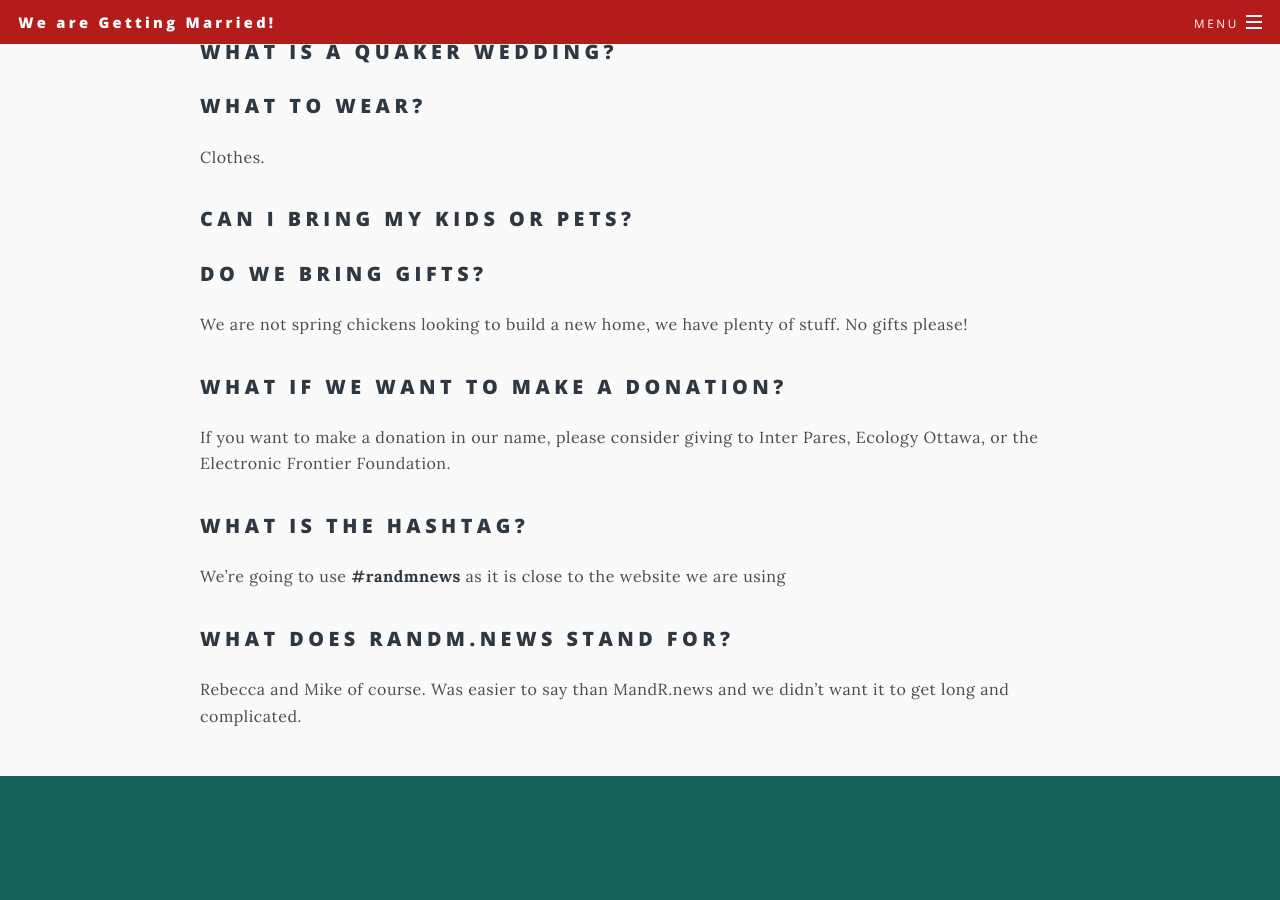
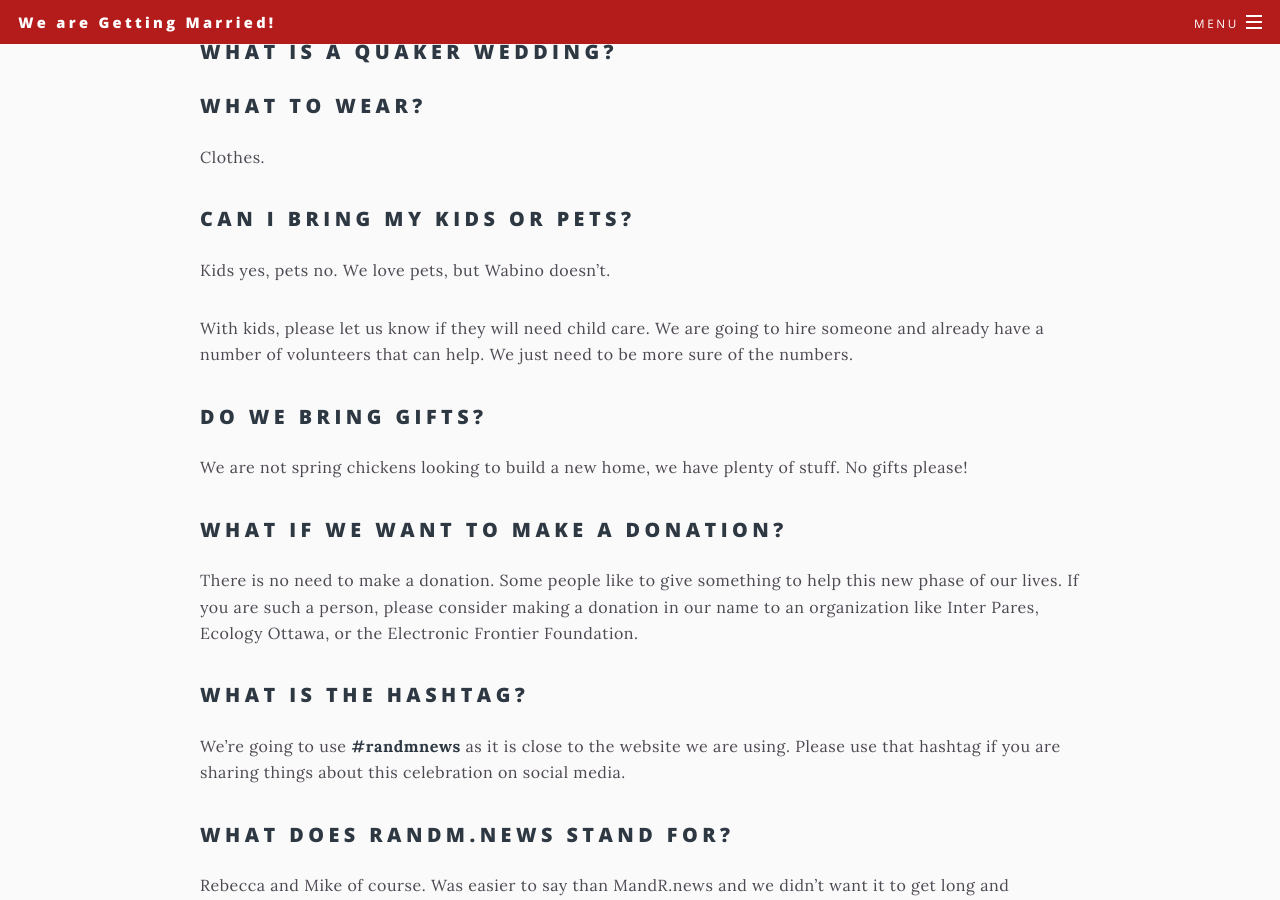
Before and after one commit to mgifford/gifsack-or-wolford, a Jekyll site: the page built from _pages/faq.md, in a window 1280 px wide and 900 px high, scrolled down 609 px. Built offline with Jekyll 4.4.1, drawn with Linux system fonts in a browser that asks for light colours.

Commit message:
Updates in content

```diff
--- a/_pages/faq.md
+++ b/_pages/faq.md
@@ -28,17 +28,21 @@ Clothes.
 
 ## Can I bring my kids or pets?
 
+Kids yes, pets no. We love pets, but Wabino doesn't.
+
+With kids, please let us know if they will need child care.  We are going to hire someone and already have a number of volunteers that can help. We just need to be more sure of the numbers.
+
 ## Do we bring gifts?
 
 We are not spring chickens looking to build a new home, we have plenty of stuff. No gifts please!
 
 ## What if we want to make a donation?
 
-If you want to make a donation in our name, please consider giving to Inter Pares, Ecology Ottawa, or the Electronic Frontier Foundation.
+There is no need to make a donation.  Some people like to give something to help this new phase of our lives.  If you are such a person, please consider making a donation in our name to an organization like Inter Pares, Ecology Ottawa, or the Electronic Frontier Foundation.
 
 ## What is the hashtag?
 
-We're going to use **#randmnews** as it is close to the website we are using
+We're going to use **#randmnews** as it is close to the website we are using.  Please use that hashtag if you are sharing things about this celebration on social media.
 
 ## What does RandM.news stand for?
 
```
